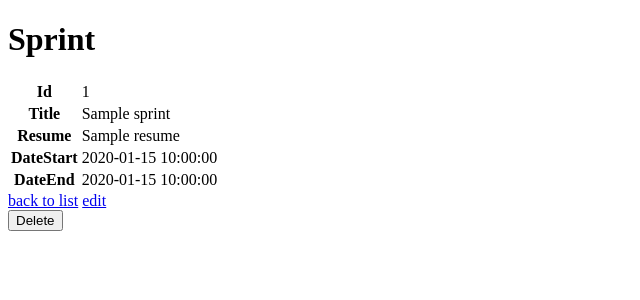
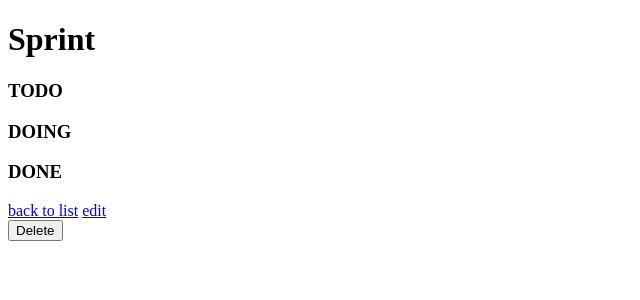
Before and after one commit to Ludoutt/GroupeC, a Symfony app: template templates/sprint/show.html.twig in a window 1280 px wide. Shown: the top 300 px of the page, without its empty margins (0-640 px from the left). Run offline with Twig, Linux system fonts and the light colour scheme; the template is opened without the code that fills it: most values are stand-ins (such as "Sample title", 1, 10 or a date in 2020); some libraries are stand-ins or nearby versions.

Commit message:
feat: modify sprint list tasks

```diff
--- a/templates/sprint/show.html.twig
+++ b/templates/sprint/show.html.twig
@@ -5,30 +5,30 @@
 {% block body %}
     <h1>Sprint</h1>
 
-    <table class="table">
-        <tbody>
-            <tr>
-                <th>Id</th>
-                <td>{{ sprint.id }}</td>
-            </tr>
-            <tr>
-                <th>Title</th>
-                <td>{{ sprint.title }}</td>
-            </tr>
-            <tr>
-                <th>Resume</th>
-                <td>{{ sprint.resume }}</td>
-            </tr>
-            <tr>
-                <th>DateStart</th>
-                <td>{{ sprint.dateStart ? sprint.dateStart|date('Y-m-d H:i:s') : '' }}</td>
-            </tr>
-            <tr>
-                <th>DateEnd</th>
-                <td>{{ sprint.dateEnd ? sprint.dateEnd|date('Y-m-d H:i:s') : '' }}</td>
-            </tr>
-        </tbody>
-    </table>
+    <h3>TODO</h3>
+        <ul>
+        {% for task in sprint.tasks %}
+            {% if task.status == 'todo' %}
+            <li>{{ task.id }} . {{ task.title }}</li>
+            {% endif %}
+        {% endfor %}
+        </ul>
+    <h3>DOING</h3>
+        <ul>
+        {% for task in sprint.tasks %}
+            {% if task.status == 'doing' %}
+            <li>{{ task.id }} . {{ task.title }}</li>
+            {% endif %}
+        {% endfor %}
+        </ul>
+    <h3>DONE</h3>
+        <ul>
+        {% for task in sprint.tasks %}
+            {% if task.status == 'done' %}
+            <li>{{ task.id }} . {{ task.title }}</li>
+            {% endif %}
+        {% endfor %}
+        </ul>
 
     <a href="{{ path('sprint_index', {'id' : sprint.project.id}) }}">back to list</a>
 
```
